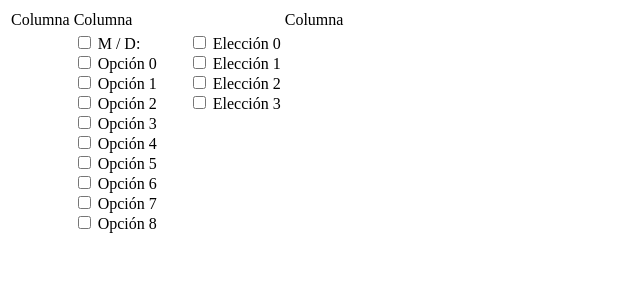
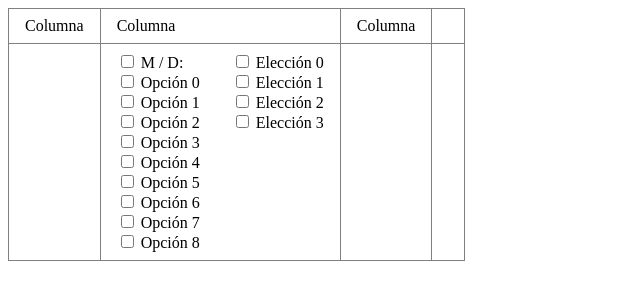
Before and after one commit to luiscodmi/CSS_JS, a plain HTML site: page probandoHTML.html in a window 1280 px wide. Shown: the whole page, without its empty margins (0-640 px from the left). Drawn offline with Linux system fonts and the light colour scheme.

Commit message:
Add some table basic styling

```diff
--- a/index.css
+++ b/index.css
@@ -1,3 +1,12 @@
+table {
+  border-collapse: collapse
+}
+
+td {
+  border: solid 1px grey;
+  padding: .5rem 1rem;
+}
+
 .main-checks {
   display: flex;
   gap: 2rem;
--- a/probandoHTML.html
+++ b/probandoHTML.html
@@ -1,10 +1,12 @@
 <!DOCTYPE html>
 <html>
+
 <head>
   <title>proof</title>
   <link rel="stylesheet" href="index.css">
   <script src="index.js" defer></script>
 </head>
+
 <body>
   <table>
     <tr>
@@ -15,7 +17,8 @@
     </tr>
     <tr>
       <td></td>
-			<td class="main-checks">
+      <td>
+        <div class="main-checks">
           <div id="option-checks" class="option-checks">
             <label for="estos"> <input type="checkbox" id="estos" class="estos" onclick="marcar(this);"> M / D: </label>
             <label for="op0"> <input type="checkbox" id="op0"> Opción 0 </label>
@@ -35,10 +38,12 @@
             <label for="el3"> <input type="checkbox" id="el3"> Elección 2 </label>
             <label for="el4"> <input type="checkbox" id="el4"> Elección 3 </label>
           </div>
+        </div>
       </td>
       <td></td>
       <td></td>
     </tr>
   </table>
 </body>
+
 </html>
```
Lines whose indentation alone changed are shown as unchanged.
